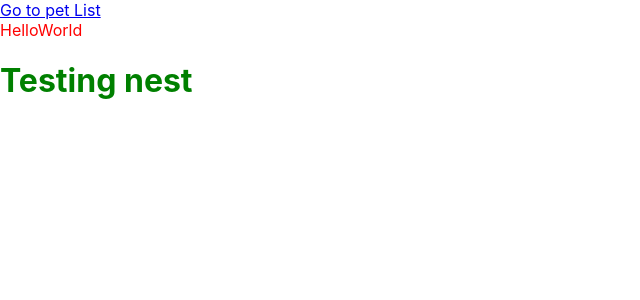
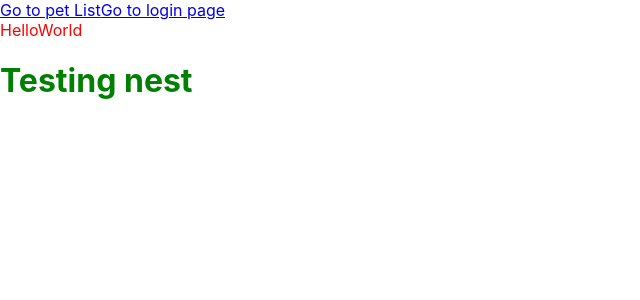
Before and after one commit to shriya-31/technova2021, a React (Create React App) app: page / in a window 1280 px wide. Shown: the top 300 px of the page, without its empty margins (0-640 px from the left). Built offline with nearby package versions, Linux system fonts and the light colour scheme.

Commit message:
added the login component commit qa! :qa!

```diff
--- a/src/App.js
+++ b/src/App.js
@@ -1,15 +1,18 @@
 import "./styles/app.scss";
 import Home from "./components/home";
 import PetList from "./components/petlist";
+import Login from "./componenets/login";
 import { Switch, Route, Link } from "react-router-dom";
 
 function App() {
   return (
     <div className="App">
       <Link to="/petlist">Go to pet List</Link>
+      <Link to="/login">Go to login page </Link>
       <Switch>
+        <Route exact path="/petlist" render={() => <PetList />} />
+        <Route exact path="/login" render={() => <Login />} />
         <Route exact path="/" render={() => <Home />} />
-        <Route exact path="/petlist" render={() => <PetList />} />
       </Switch>
     </div>
   );
--- /dev/null
+++ b/src/components/login.jsx
@@ -0,0 +1,4 @@
+const Login = () => {
+    return <div>login page</div>
+}
+export default Login;
```
Also changed, not shown: src/components/animalprofile.jsx (added), src/components/book-s-con.jsx (added), src/components/book-s.jsx (added), src/components/bookmarks.jsx (added), src/components/contus.jsx (added), src/components/dashboard.jsx (added), src/components/faq.jsx (added), src/components/help-sup.jsx (added), src/components/interests.jsx (added), 1 other file (tests, documents, lock files or other folders).
